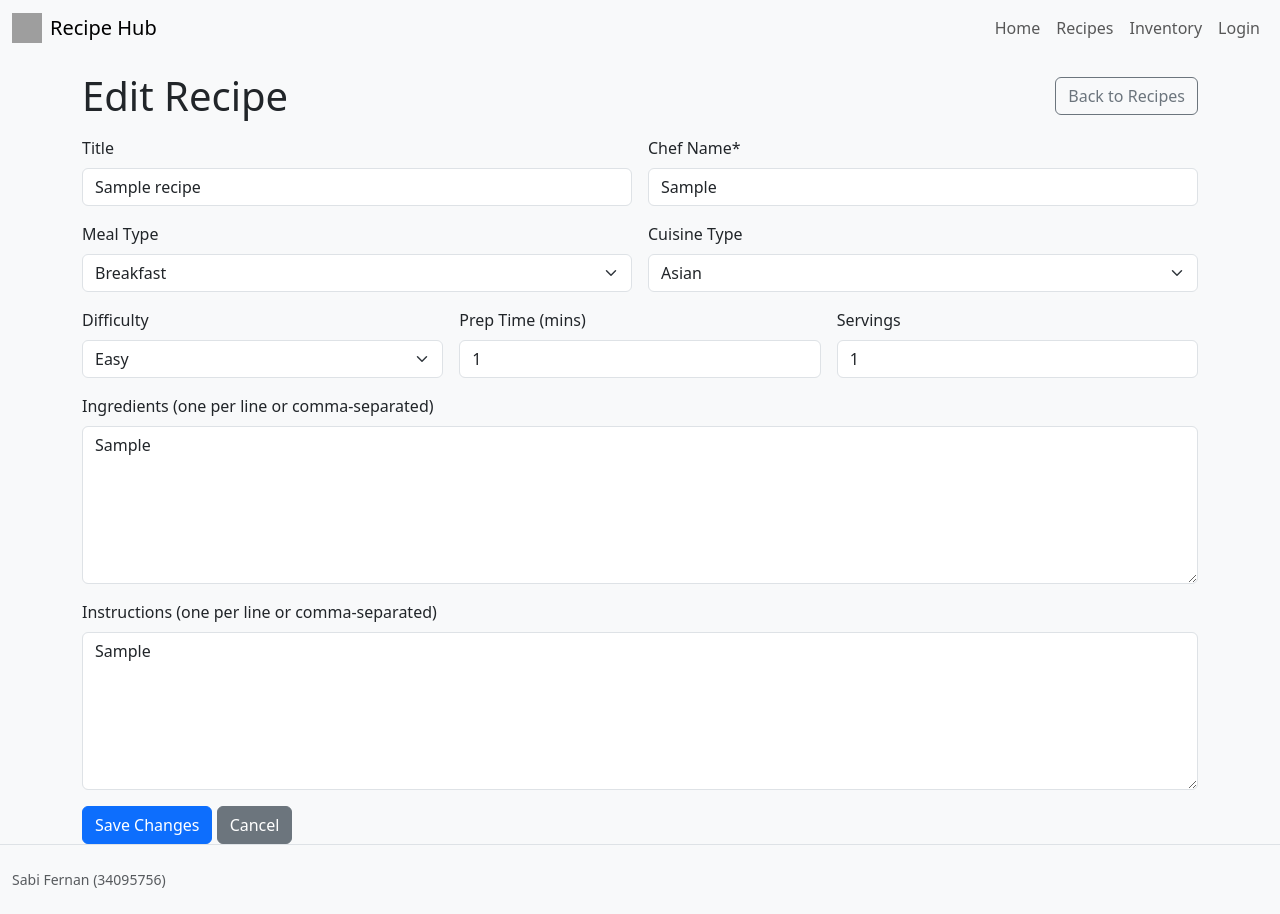
After one commit to ijf03/RecipeHub2, a Node server app: a page that uses views/recipes/recipe_edit.ejs in a window 1280 px wide. The commit adds this page. Run offline with Node 20, Linux system fonts and the light colour scheme; tables that the repository leaves empty hold one stand-in row (values such as "Sample post"); some libraries are stand-ins or nearby versions; grey boxes are pictures that could not be loaded.

Commit message:
- added edit recipe routes (get form, post update) - edit form with custom styling - added edit buttons to inv and recipe list - change delete recipe route to match otehr routes

```diff
--- a/controllers/recipe-controller.js
+++ b/controllers/recipe-controller.js
@@ -178,3 +178,89 @@ exports.remove = async (req, res, next) => {
     res.redirect(`/recipes-${req.app.locals.SID}${req.userIdParam ? ('?userId=' + req.userIdParam) : ''}`);
   } catch (err) { next(err); }
 };
+
+// GET edit recipe form
+exports.editForm = async (req, res, next) => {
+  try {
+    const id = req.params.recipeId;
+    const or = [{ recipeId: id }];
+    const recipe = await Recipe.findOne({ $or: or }).lean();
+    if (!recipe) {
+      return res.status(404).render('errors/404', { pageTitle: 'Not Found', url: req.originalUrl });
+    }
+
+    res.render('recipes/recipe_edit', {
+      pageTitle: 'Edit Recipe',
+      SID: req.app.locals.SID,
+      form: recipe,
+      mealTypes: MEAL,
+      cuisines: CUI,
+      difficulties: DIFF,
+      error: null
+    });
+  } catch (err) { next(err); }
+};
+
+// POST update
+exports.update = async (req, res, next) => {
+  try {
+    const id = req.params.recipeId;
+    const or = [{ recipeId: id }];
+
+    const f = req.body;
+
+    // prevent same title
+    const current = await Recipe.findOne({ $or: or }, { _id: 1 }).lean();
+    if (!current) {
+      return res.status(404).render('errors/404', { pageTitle: 'Not Found', url: req.originalUrl });
+    }
+    const dup = await Recipe.findOne({
+      title: new RegExp(`^${f.title}$`, 'i'),
+      _id: { $ne: current._id }
+    }).lean();
+    if (dup) {
+      return res.status(400).render('recipes/recipe_edit', {
+        pageTitle: 'Edit Recipe',
+        SID: req.app.locals.SID,
+        form: { ...f, recipeId: id },
+        mealTypes: MEAL,
+        cuisines: CUI,
+        difficulties: DIFF,
+        error: 'A recipe with that title already exists.'
+      });
+    }
+
+    let chefName = String(f.chef || '').trim();
+    if ((f.isMine === 'on' || f.isMine === 'true' || f.isMine === '1') && req.currentUser) {
+      chefName = req.currentUser.fullName;
+    }
+
+    await Recipe.updateOne({ $or: or }, {
+      $set: {
+        title: String(f.title || '').trim(),
+        chef: chefName,
+        mealType: f.mealType,
+        cuisineType: f.cuisineType,
+        prepTime: Number(f.prepTime),
+        difficulty: f.difficulty,
+        servings: Number(f.servings),
+        ingredients: String(f.ingredients || '')
+          .split(/[\r\n,]+/).map(s => s.trim()).filter(Boolean),
+        instructions: String(f.instructions || '')
+          .split(/[\r\n,]+/).map(s => s.trim()).filter(Boolean),
+      }
+    }, { runValidators: true });
+
+    res.redirect(`/recipes-${req.app.locals.SID}${req.userIdParam ? ('?userId=' + req.userIdParam + '&') : '?'}msg=Recipe%20updated`);
+  } catch (err) {
+    res.status(400).render('recipes/recipe_edit', {
+      pageTitle: 'Edit Recipe',
+      SID: req.app.locals.SID,
+      form: { ...req.body, recipeId: req.params.recipeId },
+      mealTypes: MEAL,
+      cuisines: CUI,
+      difficulties: DIFF,
+      error: err.message || 'Validation error.'
+    });
+  }
+};
--- a/routes/recipe-routes.js
+++ b/routes/recipe-routes.js
@@ -15,6 +15,10 @@ router.post(`/add-recipe-${SID}`, recipeCont.create);
 router.get(`/recipe/:recipeId-${SID}`, recipeCont.view);
 
 // DELETE
-router.post(`/delete-recipe-${SID}`, recipeCont.remove);
+router.post(`/recipe/delete-${SID}`, recipeCont.remove);
+
+// EDIT
+router.get(`/recipe/edit-${SID}/:recipeId`, recipeCont.editForm);
+router.post(`/recipe/edit-${SID}/:recipeId`, recipeCont.update);
 
 module.exports = router;
--- /dev/null
+++ b/views/recipes/recipe_edit.ejs
@@ -0,0 +1,143 @@
+<!doctype html>
+<html lang="en">
+  <head>
+    <meta charset="utf-8"/>
+    <meta name="viewport" content="width=device-width,initial-scale=1"/>
+    <title><%= pageTitle %></title>
+    <link rel="stylesheet" href="/bootstrap/css/bootstrap.min.css">
+    <link rel="stylesheet" href="/styles.css">
+  </head>
+  <body class="bg-light d-flex flex-column min-vh-100">
+    <%- include('../partials/nav') %>
+
+    <main class="container" style="margin-top:4.5rem">
+      <div class="d-flex align-items-center justify-content-between mb-3">
+        <h1 class="h1 m-0">Edit Recipe</h1>
+        <a class="btn btn-outline-secondary"
+           href="/recipes-<%= SID %><%= userIdParam ? ('?userId=' + userIdParam) : '' %>">
+          Back to Recipes
+        </a>
+      </div>
+
+      <% if (error) { %>
+        <div class="alert alert-danger"><%= error %></div>
+      <% } %>
+
+      <form method="POST"
+            action="/edit-recipe-<%= SID %>/<%= form?.recipeId %><%= userIdParam ? ('?userId=' + userIdParam) : '' %>"
+            class="row g-3">
+
+        <input type="hidden" name="userId" value="<%= userIdParam %>">
+        <input type="hidden" name="recipeId" value="<%= form?.recipeId %>">
+
+        <div class="col-md-6">
+          <label class="form-label">Title</label>
+          <input name="title" class="form-control" required minlength="3"
+                 value="<%= form?.title || '' %>" placeholder="e.g. Chocolate Cake">
+        </div>
+
+        <div class="col-md-6">
+          <label class="form-label">Chef Name*</label>
+          <input name="chef" class="form-control" required
+                 value="<%= form?.chef || '' %>" placeholder="e.g. Gordon Ramsay">
+        </div>
+
+        <% if (currentUser) { %>
+          <div class="col-md-12">
+            <div class="form-check">
+              <input class="form-check-input" type="checkbox" id="isMine" name="isMine">
+              <label class="form-check-label" for="isMine">
+                This recipe is mine (<%= currentUser.fullName %>)
+              </label>
+            </div>
+          </div>
+        <% } %>
+
+        <div class="col-md-6">
+          <label class="form-label">Meal Type</label>
+          <select name="mealType" class="form-select" required>
+            <option value="">=== Meal Type ===</option>
+            <% (mealTypes || []).forEach(function(m){ %>
+              <option value="<%= m %>" <%= (form && form.mealType === m) ? 'selected' : '' %>><%= m %></option>
+            <% }) %>
+          </select>
+        </div>
+
+        <div class="col-md-6">
+          <label class="form-label">Cuisine Type</label>
+          <select name="cuisineType" class="form-select" required>
+            <option value="">=== Cuisine ===</option>
+            <% (cuisines || []).forEach(function(c){ %>
+              <option value="<%= c %>" <%= (form && form.cuisineType === c) ? 'selected' : '' %>><%= c %></option>
+            <% }) %>
+          </select>
+        </div>
+
+        <div class="col-md-4">
+          <label class="form-label">Difficulty</label>
+          <select name="difficulty" class="form-select" required>
+            <option value="">=== Difficulty ===</option>
+            <% (difficulties || []).forEach(function(d){ %>
+              <option value="<%= d %>" <%= (form && form.difficulty === d) ? 'selected' : '' %>><%= d %></option>
+            <% }) %>
+          </select>
+        </div>
+
+        <div class="col-md-4">
+          <label class="form-label">Prep Time (mins)</label>
+          <input type="number" name="prepTime" class="form-control" min="1" required
+                 value="<%= form?.prepTime || '' %>">
+        </div>
+
+        <div class="col-md-4">
+          <label class="form-label">Servings</label>
+          <input type="number" name="servings" class="form-control" min="1" step="1" required
+                 value="<%= form?.servings || '' %>">
+        </div>
+
+        <div class="col-md-12">
+          <label class="form-label">Ingredients (one per line or comma-separated)</label>
+          <textarea name="ingredients" rows="6" class="form-control" required><%= Array.isArray(form?.ingredients) ? form.ingredients.join('\n') : (form?.ingredients || '') %></textarea>
+        </div>
+
+        <div class="col-md-12">
+          <label class="form-label">Instructions (one per line or comma-separated)</label>
+          <textarea name="instructions" rows="6" class="form-control" required><%= Array.isArray(form?.instructions) ? form.instructions.join('\n') : (form?.instructions || '') %></textarea>
+        </div>
+
+        <div class="col-12">
+          <button class="btn btn-primary">Save Changes</button>
+          <a class="btn btn-secondary"
+             href="/recipes-<%= SID %><%= userIdParam ? ('?userId=' + userIdParam) : '' %>">
+            Cancel
+          </a>
+        </div>
+      </form>
+    </main>
+
+    <%- include('../partials/footer') %>
+
+    <% if (currentUser) { %>
+      <script>
+        (function () {
+          var box = document.getElementById('isMine');
+          if (!box) return;
+          var chef = document.querySelector('input[name="chef"]');
+          var myName = "<%= currentUser.fullName %>";
+          function sync() {
+            if (box.checked) {
+              chef.value = myName;
+              chef.readOnly = true;
+              chef.required = false;
+            } else {
+              chef.readOnly = false;
+              chef.required = true;
+            }
+          }
+          box.addEventListener('change', sync);
+          sync();
+        })();
+      </script>
+    <% } %>
+  </body>
+</html>
```
Also changed, not shown: views/inventory/inv_list.ejs (+13 -6 lines), views/recipes/recipe_list.ejs (+13 -5 lines). Lines whose indentation alone changed are shown as unchanged.
